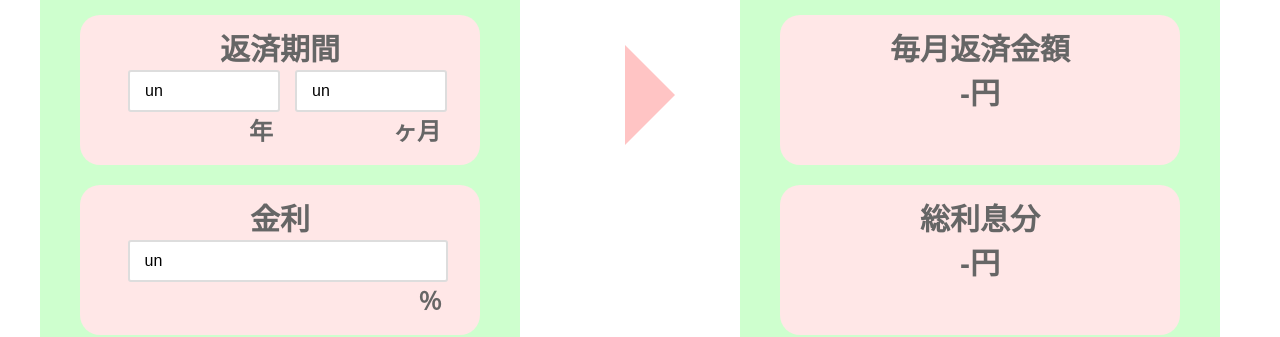
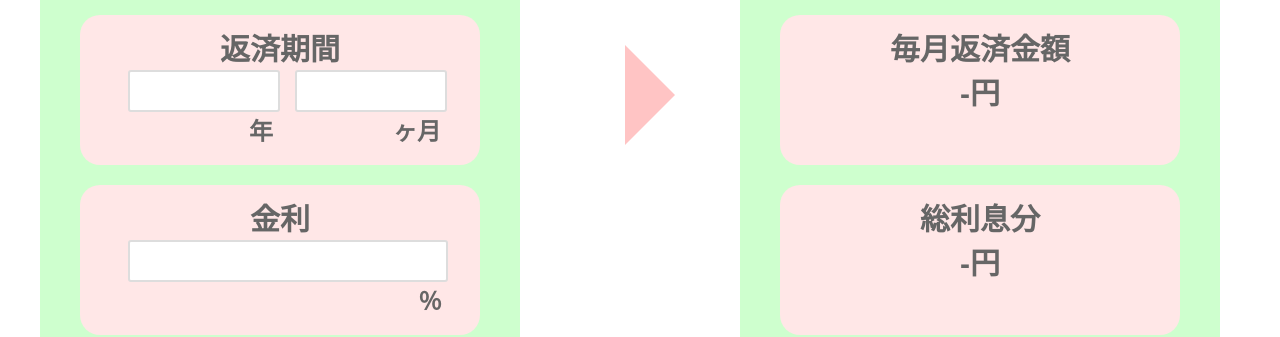
Before and after one commit to yusuke-yy/interest-rate-simulator, a React (Create React App) app in the folder interest-rate-simulator/: page / in a window 1280 px wide. Shown: the part 407-744 px from the top of the page. Built offline with nearby package versions, Linux system fonts and the light colour scheme.

Commit message:
#33 入力前にundefinedのunが表示されていたのを修正

```diff
--- a/interest-rate-simulator/src/App.tsx
+++ b/interest-rate-simulator/src/App.tsx
@@ -112,21 +112,21 @@ function App() {
     }
   }
   const undefinedPaybackYears = (limitHankakuInputPaybackYears: any) => {
-    if (limitHankakuInputPaybackYears === "undefined") {
+    if (limitHankakuInputPaybackYears === "un") {
       return ""
     } else {
       return limitHankakuInputPaybackYears
     }
   }
   const undefinedPaybackMounths = (limitHankakuInputPaybackMounths: any) => {
-    if (limitHankakuInputPaybackMounths === "undefined") {
+    if (limitHankakuInputPaybackMounths === "un") {
       return ""
     } else {
       return limitHankakuInputPaybackMounths
     }
   }
   const undefinedInterestRate = (hankakuInputPaybackInterestRate: any) => {
-    if (hankakuInputPaybackInterestRate === "undefined") {
+    if (hankakuInputPaybackInterestRate === "un") {
       return ""
     } else {
       return hankakuInputPaybackInterestRate
```
